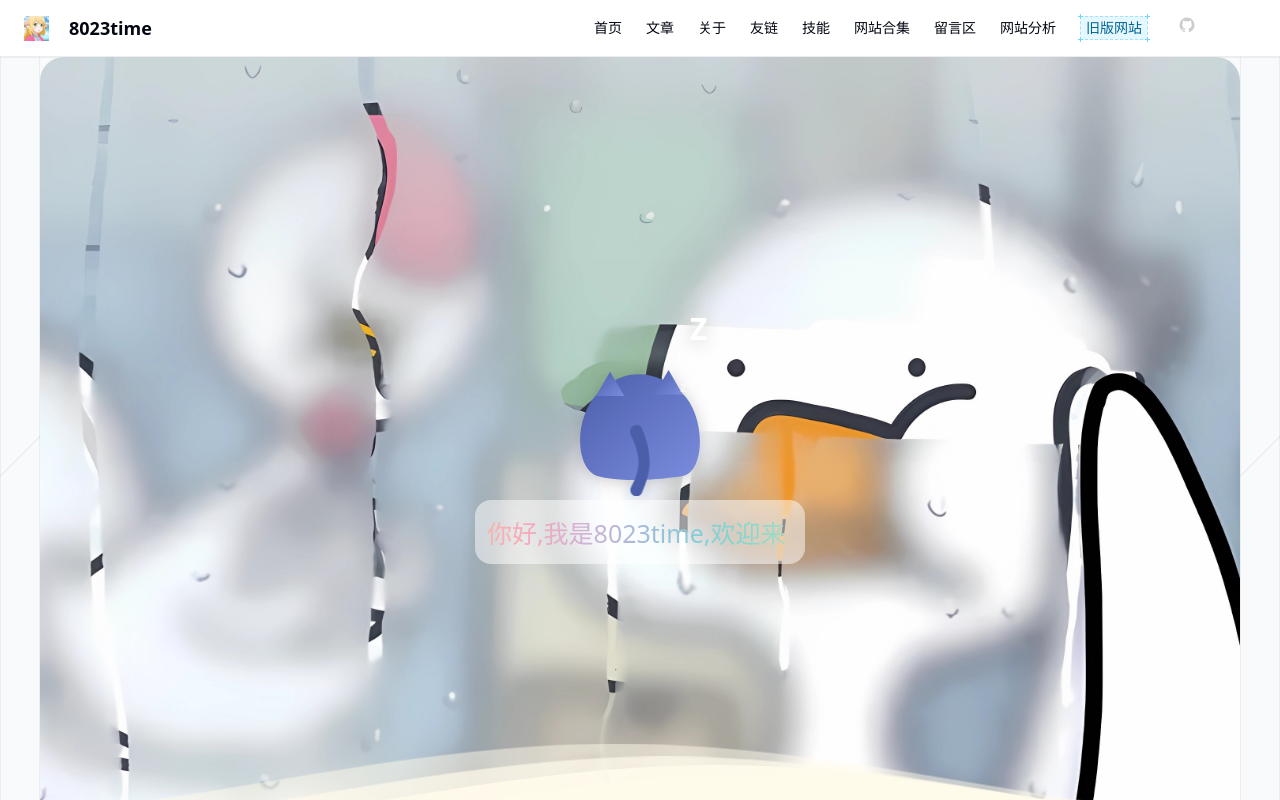
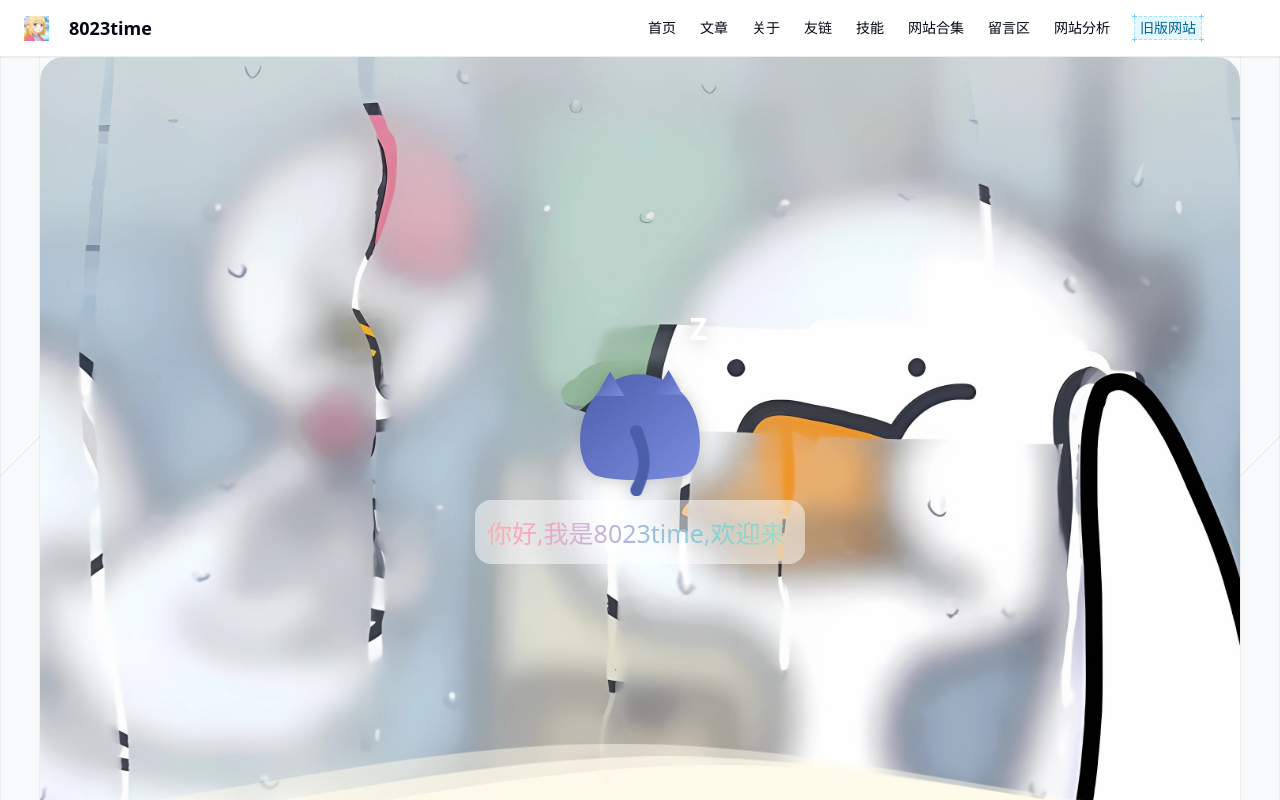
Before and after one commit to 8023time/8023time-blog, a React (Vite) app: page / in a window 1280 px wide. Shown: the top 800 px of the page. Built offline with nearby package versions, Linux system fonts and the light colour scheme.

Commit message:
💄 style: 修复右上角图标未能垂直居中问题 (#7)
删除github图标，垂直居中切换主题图标

```diff
--- a/src/layout/Header/index.tsx
+++ b/src/layout/Header/index.tsx
@@ -2,8 +2,8 @@ import { cn } from '@utils/className';
 import { NavLink } from 'react-router';
 import { Tooltip } from '@components/index';
 import { useThemeStore } from '@store/index';
+import { SunRiseIcon } from '@components/index';
 import { MAIN_NAV_CONFIG } from '@data/header.data';
-import { SunRiseIcon, GithubIcon } from '@components/index';
 
 export interface HeaderProps {
   className?: string;
@@ -48,6 +48,7 @@ const Header: React.FC<HeaderProps> = ({ className }) => {
                   </NavLink>
                 );
               })}
+
               <NavLink
                 to='https://www.8023time.com'
                 className='group relative px-1.5 text-sm/6 text-sky-800 dark:text-sky-300'
@@ -89,14 +90,10 @@ const Header: React.FC<HeaderProps> = ({ className }) => {
                 </svg>
               </NavLink>
 
-              <Tooltip content='Github' placement='bottom'>
-                <NavLink to='https://www.github.com/8023time' target='_blank'>
-                  <GithubIcon alt='Github' />
-                </NavLink>
-              </Tooltip>
-
               <Tooltip content='切换黑暗模式' placement='bottom'>
-                <SunRiseIcon alt='SunRise' onClick={handleClick} />
+                <div className='flex items-center'>
+                  <SunRiseIcon alt='SunRise' onClick={handleClick} />
+                </div>
               </Tooltip>
             </div>
 
```
